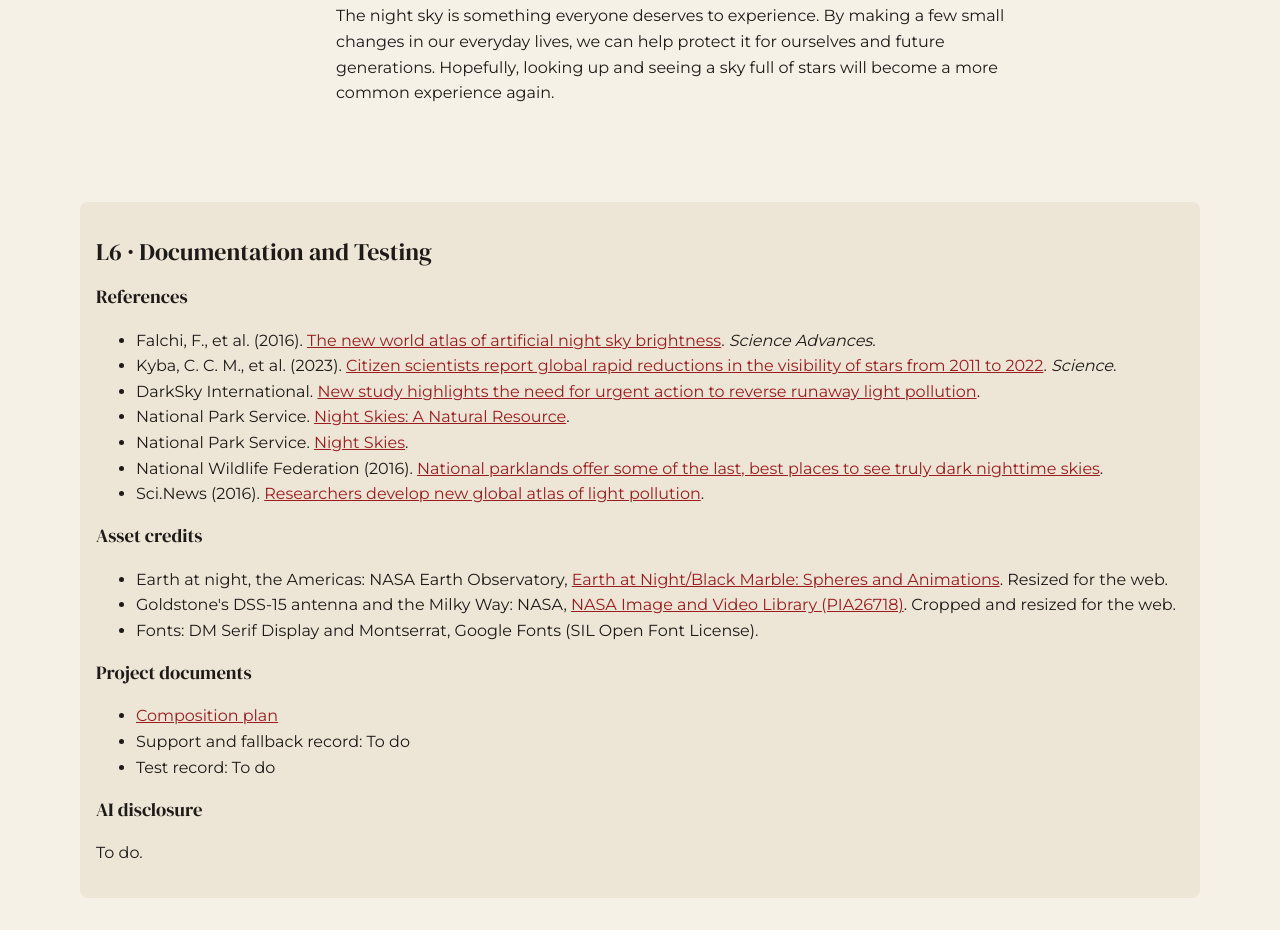
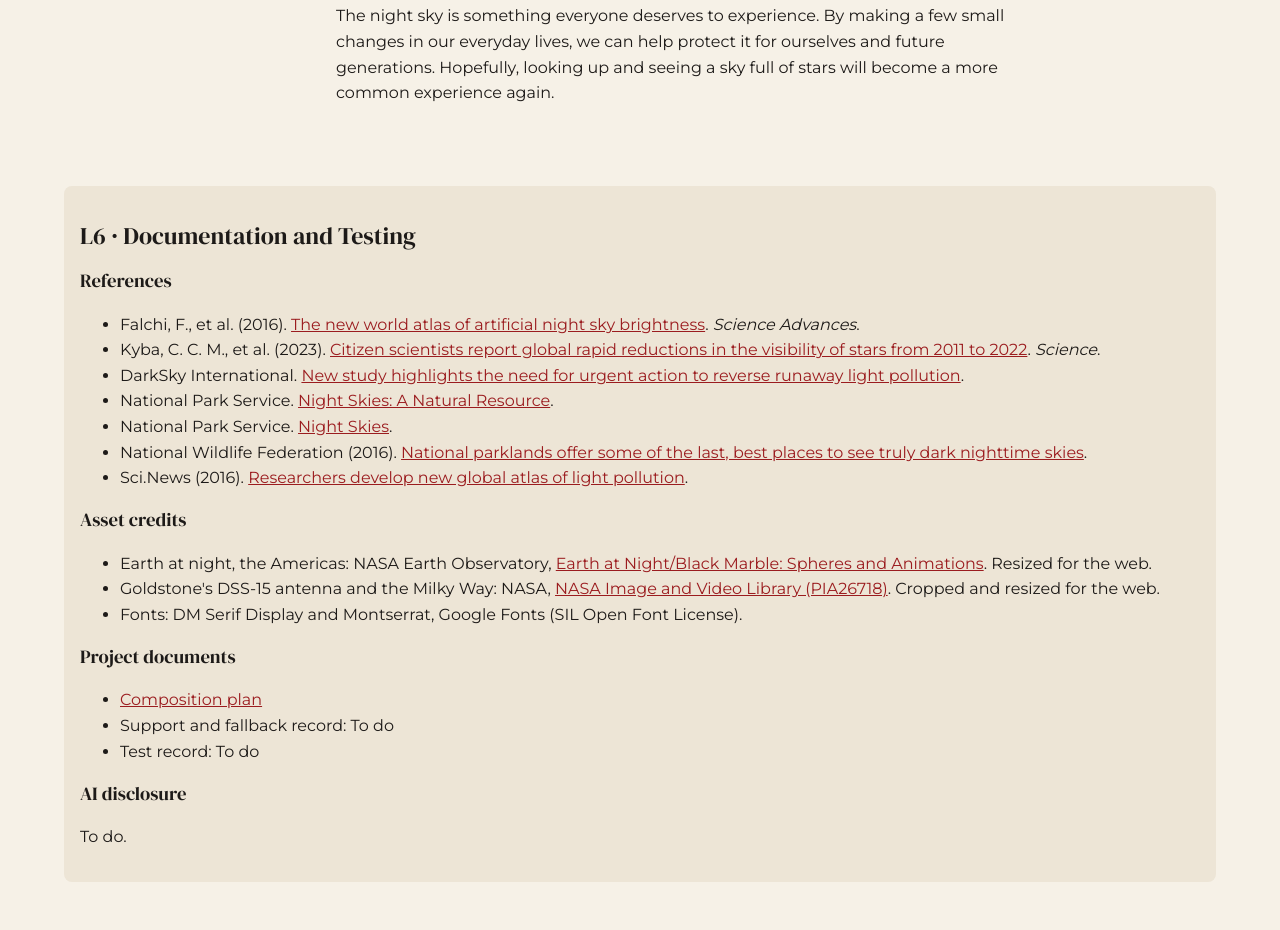
Before and after one commit to jjuare58/Deliverable-4-Juarez-GIT-337, a plain HTML site: page index.html in a window 1280 px wide. Shown: the part 3570-4500 px from the top of the page. Drawn offline with Linux system fonts and the light colour scheme.

Commit message:
Stop sticky guide before documentation

```diff
--- a/styles.css
+++ b/styles.css
@@ -208,14 +208,15 @@ article h3 {
     padding: 0.4rem;
 }
 
-/* Documentation spans the full width at the bottom */
+
+/* Documentation sits below main, so the sticky guide stops before it */
 .documentation {
-    grid-column: 1 / -1;
+    max-width: var(--page-width);
+    margin: 0 auto var(--space-xl);
     padding: var(--space-md);
     background: var(--color-surface-alt);
     border-radius: var(--radius-md);
 }
-
 
 /* ---------- 6. FIGURE + PULL QUOTE ---------- */
 
```
Also changed, not shown: index.html (+1 -1 lines).
